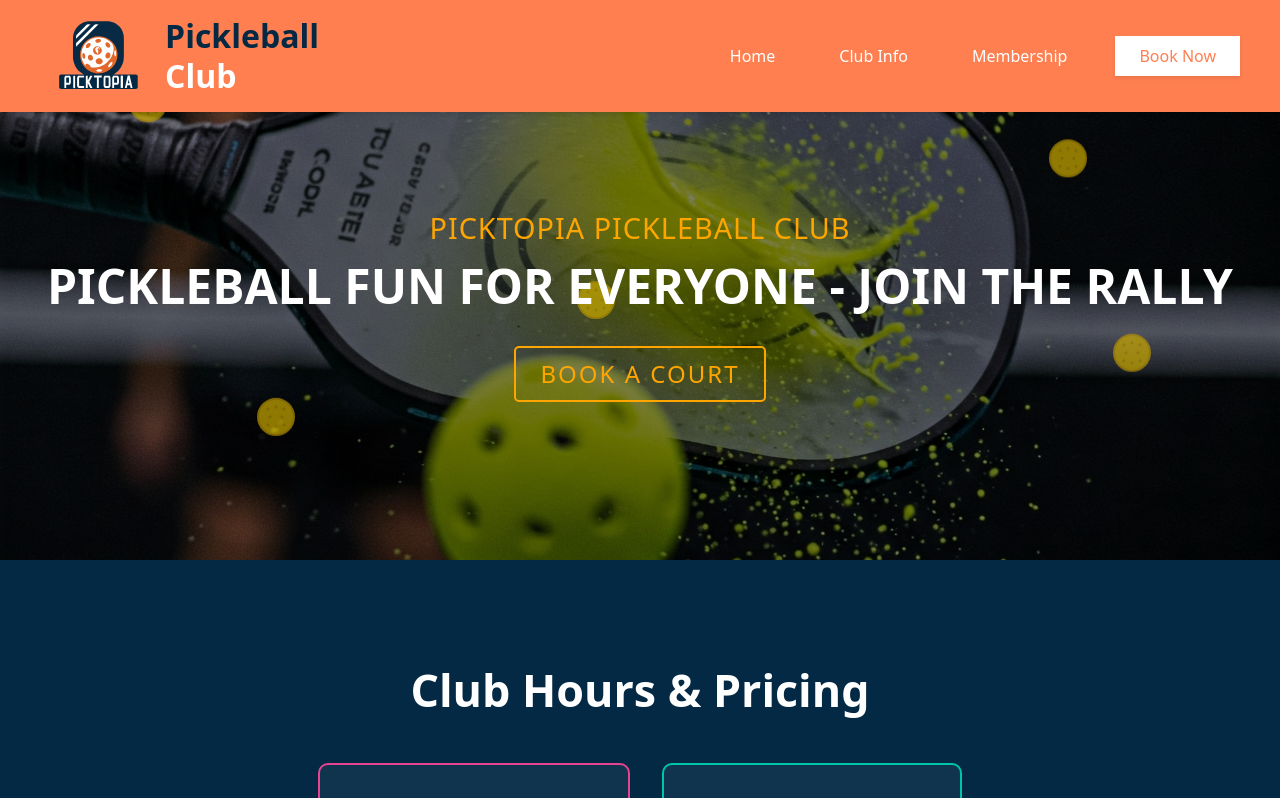
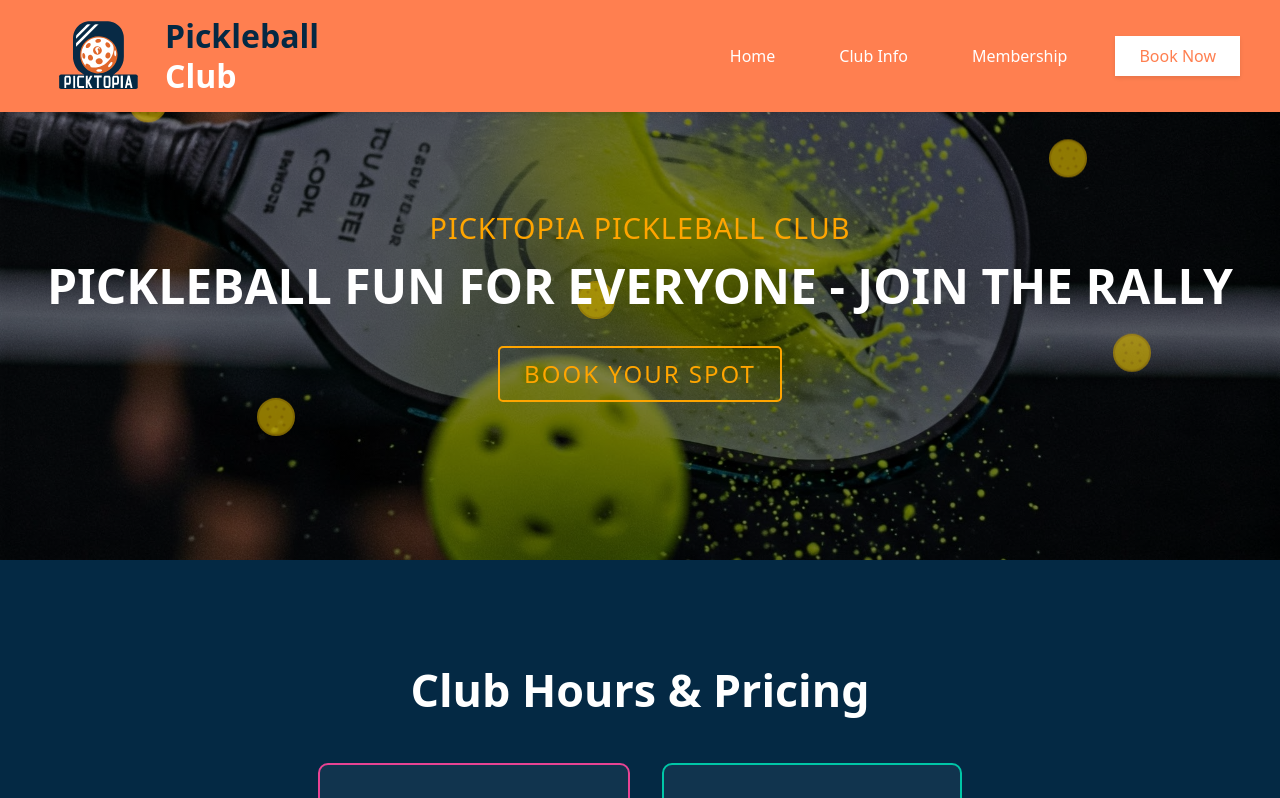
Before and after one commit to supertimmyh/picktopia_landing_page, a React (Vite) app: page / in a window 1280 px wide. Shown: the top 798 px of the page. Built offline with nearby package versions, Linux system fonts and the light colour scheme.

Commit message:
Change the hero button to create an account

```diff
--- a/src/components/HeroSection.jsx
+++ b/src/components/HeroSection.jsx
@@ -143,7 +143,7 @@ const HeroSection = () => {
       <TextWrapper>
         <ClubName>PICKTOPIA PICKLEBALL CLUB</ClubName>
         <MainHeadline>PICKLEBALL FUN FOR EVERYONE - JOIN THE RALLY</MainHeadline>
-        <SubHeadline to="https://app.courtreserve.com/Portal/Picktopia">Book a Court</SubHeadline>
+        <SubHeadline to="https://app.courtreserve.com/Online/Portal/CreateAccountAndRequestAccessToOrg/16040">Book Your Spot</SubHeadline>
       </TextWrapper>
     </HeroContainer>
   );
```
